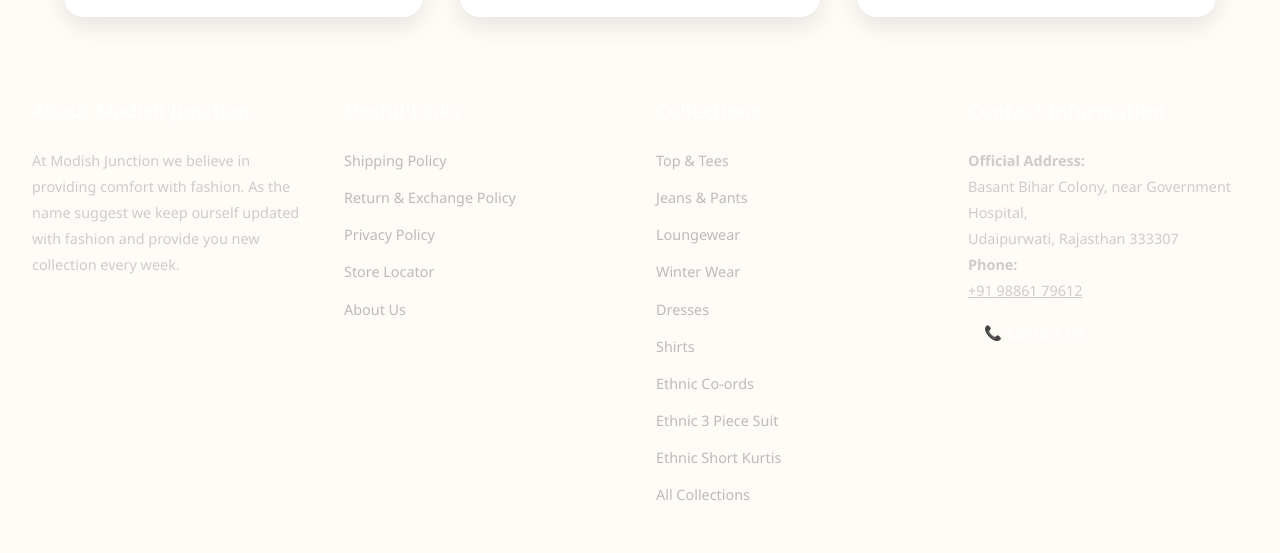
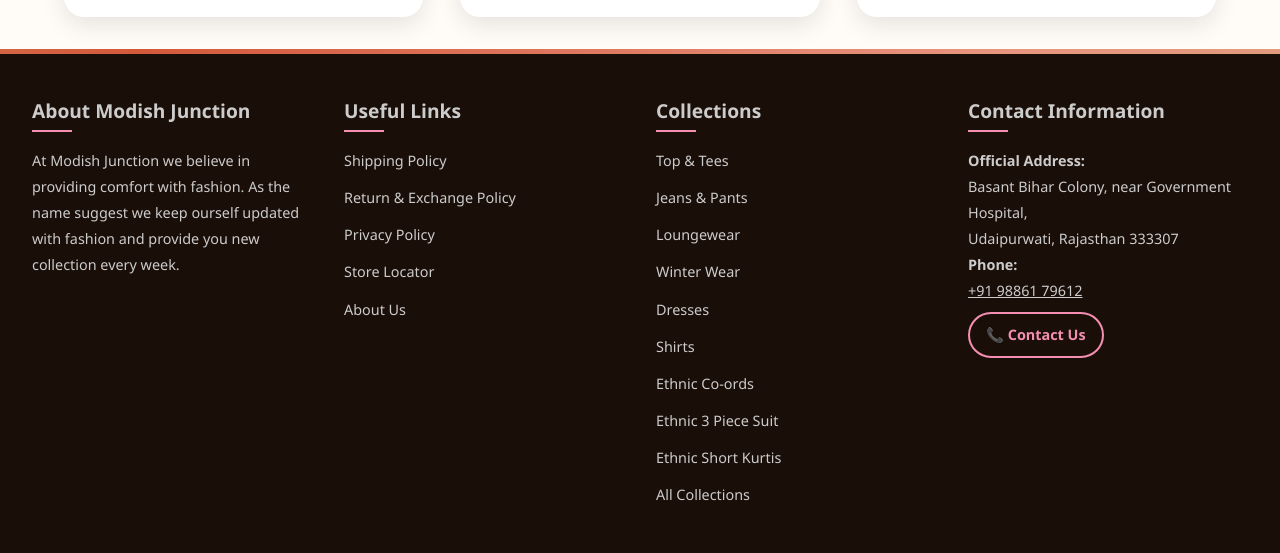
Before and after one commit to saurbh472/Modish-Junction, a plain HTML site: page Ethnic-wear/short-kurtis.html in a window 1280 px wide. Shown: the part 1656-2209 px from the top of the page. Drawn offline with Linux system fonts and the light colour scheme; files that its build step writes are made by us from their sources.

Commit message:
fixed bug in ethnic releted to footer

```diff
--- a/Ethnic-wear/short-kurtis.html
+++ b/Ethnic-wear/short-kurtis.html
@@ -18,11 +18,38 @@
     <style>
         * { margin: 0; padding: 0; box-sizing: border-box; }
 
+     /* Add these CSS variables that footer needs */
 :root {
     --primary: #d4593b;
+    --primary-light: #e67a5f;
     --secondary: #e89580;
     --dark: #1a0e08;
     --cream: #fffbf7;
+    --black: #1a0e08;  /* ADD THIS */
+    --accent: #F48FB1; /* ADD THIS - matches your page header */
+    --gold: #d4a574;   /* ADD THIS */
+}
+
+/* Force footer to display properly */
+footer, .footer {
+    background-color: #1a0e08 !important;
+    color: #fff !important;
+    display: block !important;
+    margin-top: 3rem;
+}
+
+.footer-section h3,
+.footer-section ul li a,
+.footer-section p {
+    color: #ccc !important;
+}
+
+.footer-section ul li a:hover {
+    color: #F48FB1 !important;
+}
+
+.footer-bottom {
+    color: #ccc !important;
 }
 
         body {
```
Also changed, not shown: Ethnic-wear/3-piece-suit.html (+26 -1 lines). Lines whose indentation alone changed are shown as unchanged.
